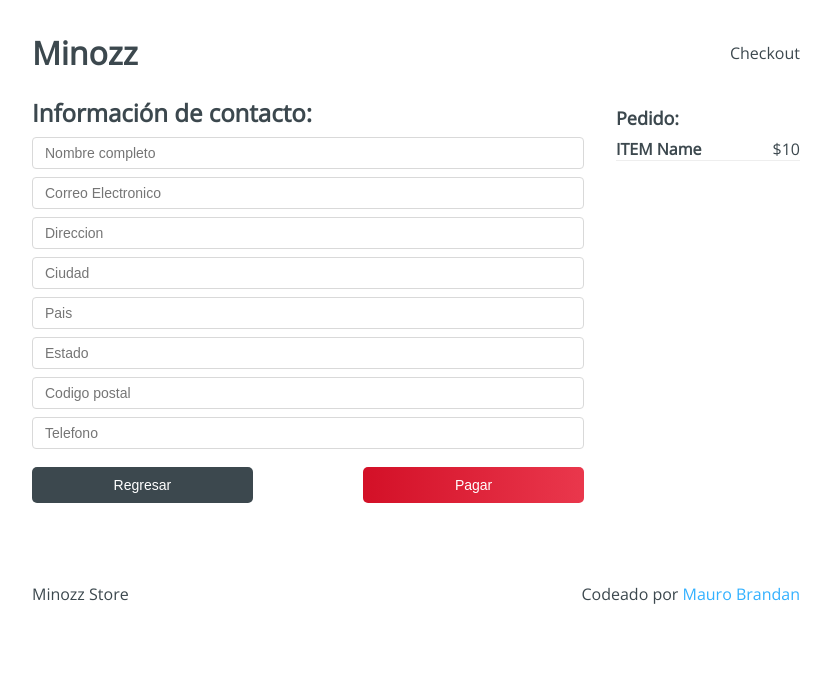
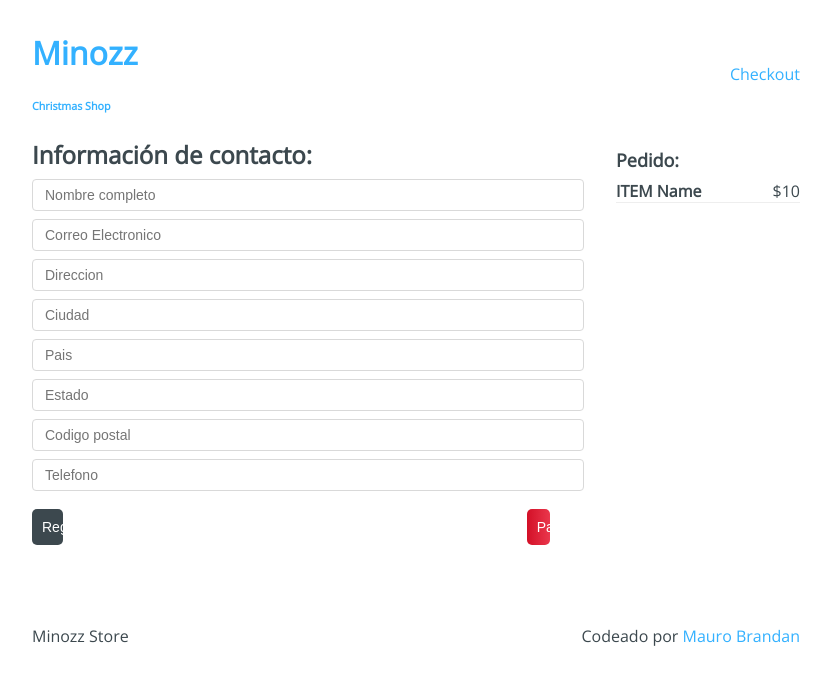
Before and after one commit to MauroBrandan/Minozz-Christmas, a React app: page /checkout/information in a window 1280 px wide. Shown: the top 684 px of the page, without its empty margins (224-1055 px from the left). Built offline with nearby package versions, Linux system fonts and the light colour scheme.

Commit message:
Integracion de React Router

```diff
--- a/src/components/Header.jsx
+++ b/src/components/Header.jsx
@@ -1,11 +1,17 @@
 import React from 'react'
+import { Link } from 'react-router-dom'
 import '../styles/components/Header.css'
 
 export const Header = () => {
 	return (
 		<header className='Header'>
-			<h1 className='Header-title'>Minozz</h1>
-			<div className='Header-checkout'>Checkout</div>
+			<Link to='/'>
+				<h1 className='Header-title'>Minozz</h1>
+				<h6>Christmas Shop</h6>
+			</Link>
+			<div className='Header-checkout'>
+				<Link to='/checkout'>Checkout</Link>
+			</div>
 		</header>
 	)
 }
--- a/src/containers/Checkout.jsx
+++ b/src/containers/Checkout.jsx
@@ -1,4 +1,5 @@
 import React from 'react'
+import { Link } from 'react-router-dom'
 import '../styles/components/Checkout.css'
 
 export const Checkout = () => {
@@ -16,7 +17,9 @@ export const Checkout = () => {
 			</div>
 			<div className='Checkout-sidebar'>
 				<h3>Precio Total: $10</h3>
-				<button type='button'>Continuar pedido</button>
+				<Link to='/checkout/information'>
+					<button type='button'>Continuar pedido</button>
+				</Link>
 			</div>
 		</div>
 	)
--- a/src/containers/Information.jsx
+++ b/src/containers/Information.jsx
@@ -1,4 +1,5 @@
 import React from 'react'
+import { Link } from 'react-router-dom'
 import '../styles/components/Information.css'
 
 export const Information = () => {
@@ -21,8 +22,12 @@ export const Information = () => {
 					</form>
 				</div>
 				<div className='Information-buttons'>
-					<button className='Information-back'>Regresar</button>
-					<button className='Information-next'>Pagar</button>
+					<Link to='/checkout'>
+						<button className='Information-back'>Regresar</button>
+					</Link>
+					<Link to='/checkout/payment'>
+						<button className='Information-next'>Pagar</button>
+					</Link>
 				</div>
 			</div>
 			<div className='Information-sidebar'>
```
